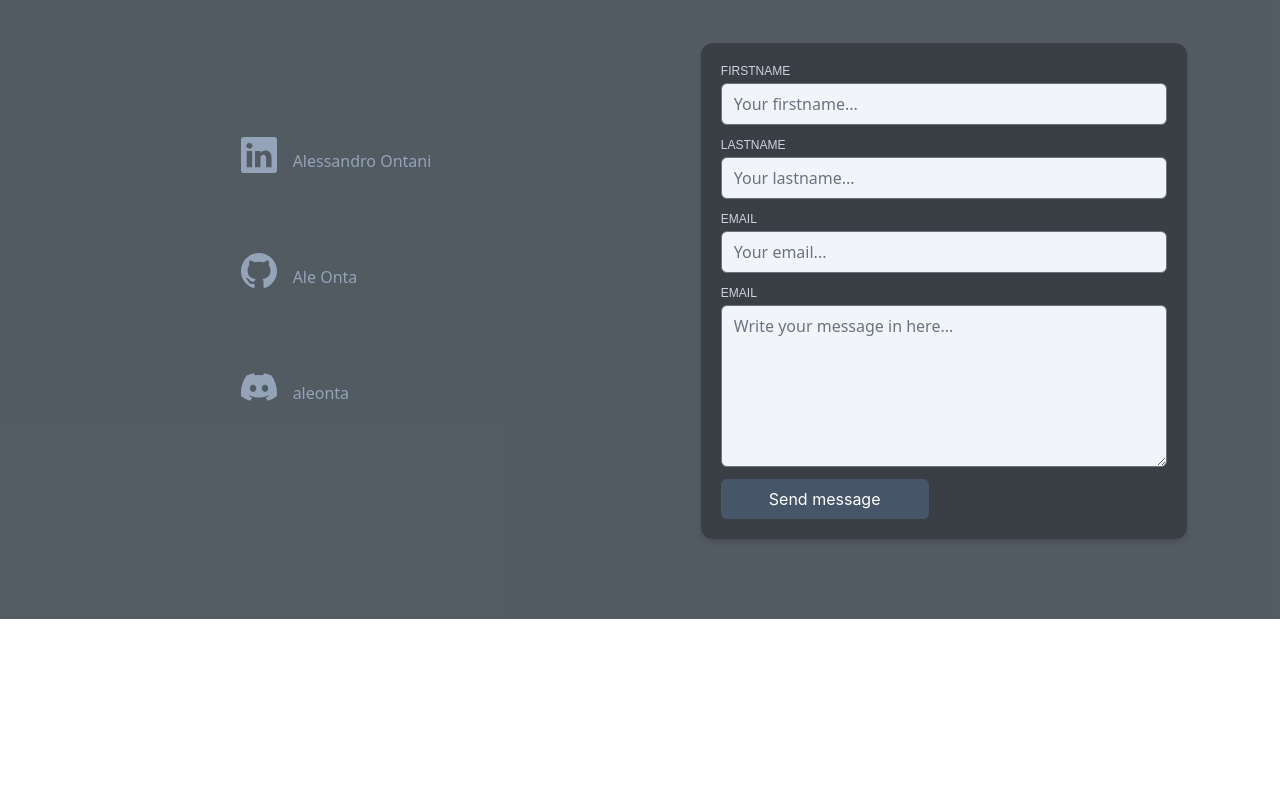
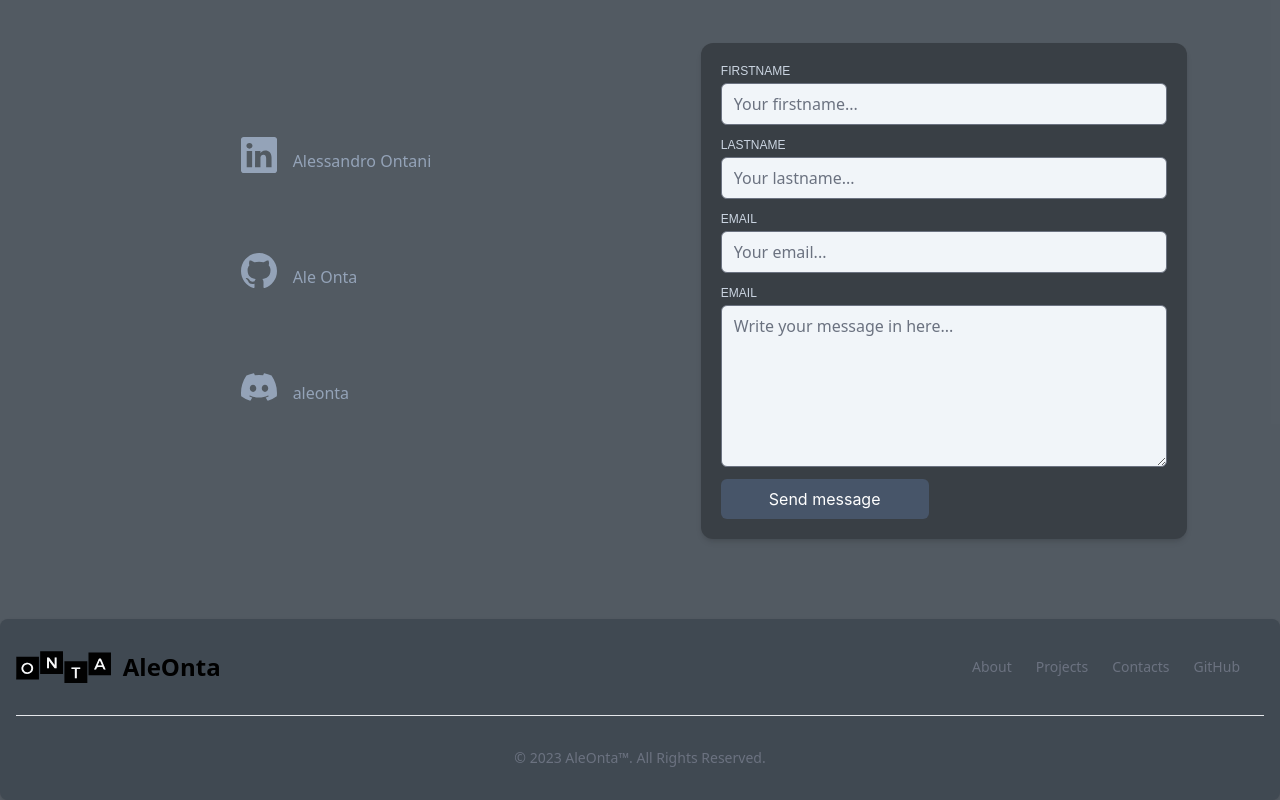
Before and after one commit to AleOnta/dev-portfolio, a React (Create React App) app: page / in a window 1280 px wide. Shown: the part 2371-3171 px from the top of the page. Before the commit the page ends 2990 px from the top, so only its background shows below. Built offline with nearby package versions, Linux system fonts and the light colour scheme.

Commit message:
adds footer component

```diff
--- a/src/App.js
+++ b/src/App.js
@@ -1,6 +1,7 @@
 import "./App.css";
 import { Routes, Route } from "react-router-dom";
 import { HomepageComponent } from "./components/home_page/HomepageComponent";
+import FooterComponent from "./components/home_page/footer/FooterComponent";
 
 function App() {
   return (
@@ -11,6 +12,7 @@ function App() {
             <Route path="*" element={<HomepageComponent />} />
           </Routes>
         </div>
+        <FooterComponent />
       </div>
     </>
   );
--- /dev/null
+++ b/src/components/home_page/footer/FooterComponent.jsx
@@ -0,0 +1,61 @@
+import React from "react";
+import Logo from "../../../assets/images/projects_previews/showcase_logo.svg";
+import { Link } from "react-router-dom";
+
+export default function FooterComponent() {
+  const handleProjects = () => {
+    const element = document.getElementById("project-top-description");
+    window.scrollTo({
+      top: element.offsetTop,
+      behavior: "smooth",
+    });
+  };
+
+  return (
+    <footer className="bg-custom-charcoal rounded-lg shadow">
+      <div className="w-full max-w-screen-xl mx-auto p-4 md:py-8">
+        <div className="sm:flex sm:items-center sm:justify-between">
+          <Link
+            to="/"
+            className="flex items-center mb-4 sm:mb-0"
+            onClick={() => window.scrollTo({ top: 0, behavior: "smooth" })}
+          >
+            <img src={Logo} className="h-8 mr-3" alt="Alessandro Ontai Logo" />
+            <span className="self-center text-2xl font-semibold whitespace-nowrap dark:text-snow-white">
+              AleOnta
+            </span>
+          </Link>
+          <ul className="flex flex-wrap items-center mb-6 text-sm font-medium text-gray-500 sm:mb-0 dark:text-gray-400">
+            <li
+              className="mr-4 hover:underline md:mr-6"
+              onClick={() => window.scrollTo({ top: 0, behavior: "smooth" })}
+            >
+              About
+            </li>
+            <li
+              className="mr-4 hover:underline md:mr-6"
+              onClick={handleProjects}
+            >
+              Projects
+            </li>
+            <li className="mr-4 hover:underline md:mr-6">Contacts</li>
+            <li>
+              <Link
+                to="https://github.com/AleOnta"
+                target="_blank"
+                className="mr-4 hover:underline md:mr-6"
+              >
+                GitHub
+              </Link>
+            </li>
+          </ul>
+        </div>
+        <hr className="my-6 border-gray-200 sm:mx-auto dark:border-gray-700 lg:my-8" />
+        <span className="block text-sm text-gray-500 sm:text-center dark:text-gray-400">
+          © 2023 <span className="hover:underline">AleOnta™</span>. All Rights
+          Reserved.
+        </span>
+      </div>
+    </footer>
+  );
+}
--- a/src/components/home_page/my_projects/ProjectTopDescription.jsx
+++ b/src/components/home_page/my_projects/ProjectTopDescription.jsx
@@ -3,8 +3,8 @@ import { motion } from "framer-motion";
 
 export default function ProjectTopDescription() {
   return (
-    <motion.div className="project-top-description mt-10 md:mt-32">
-      <h2 className="font-titles font-bold text-4xl md:text-5xl text-white tracking-tight md:x-12 md:py-8 mb-6 drop-shadow-xl">
+    <motion.div className="mt-10 md:mt-32" id="project-top-description">
+      <h2 className="font-titles font-bold text-4xl md:text-5xl text-white tracking-tight md:px-12 md:py-8 mb-6 drop-shadow-xl">
         My Projects
       </h2>
       <motion.div className="p-4 bg-gun-metal bg-opacity-50 md:mx-12 mb-5 md:mb-12 rounded-lg shadow-lg">
```
Also changed, not shown: src/assets/images/projects_previews/showcase_logo.svg (added).
